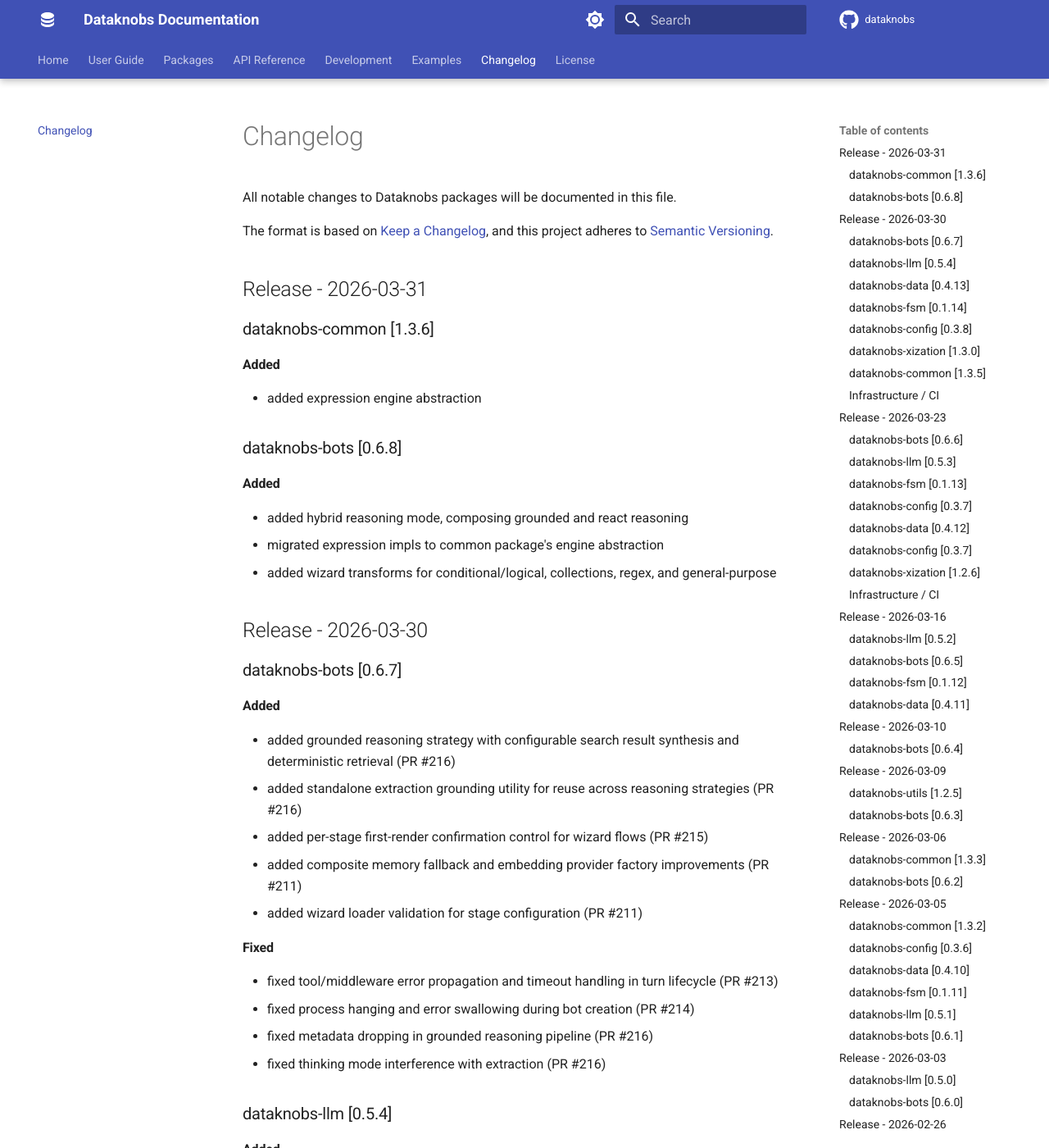
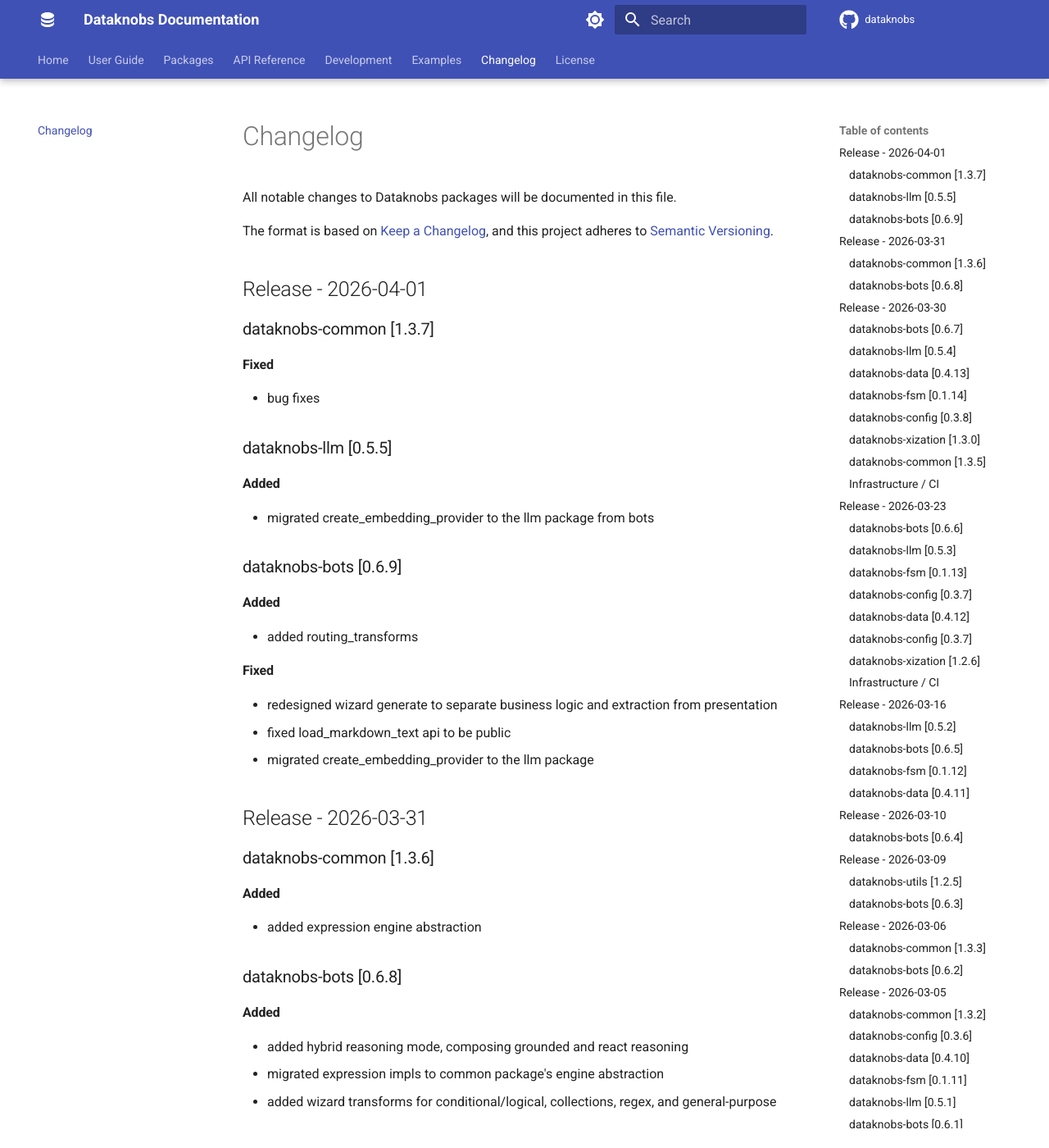
Before and after one commit to KBS-Labs/dataknobs, an MkDocs documentation site: the page built from docs/changelog.md, in a window 1280 px wide and 1400 px high. Shown: the whole window at 82% size. Built offline with MkDocs 1.6.1 and Material for MkDocs 9.7.7, drawn with Linux system fonts in a browser that asks for light colours; comment, search, counter and statistics services are not loaded.

Commit message:
bumped versions, updated release notes

```diff
--- a/docs/changelog.md
+++ b/docs/changelog.md
@@ -4,6 +4,29 @@ All notable changes to Dataknobs packages will be documented in this file.
 
 The format is based on [Keep a Changelog](https://keepachangelog.com/en/1.0.0/),
 and this project adheres to [Semantic Versioning](https://semver.org/spec/v2.0.0.html).
+
+## Release - 2026-04-01
+
+### dataknobs-common [1.3.7]
+
+#### Fixed
+- bug fixes
+
+### dataknobs-llm [0.5.5]
+
+#### Added
+- migrated create_embedding_provider to the llm package from bots
+
+### dataknobs-bots [0.6.9]
+
+#### Added
+- added routing_transforms
+
+#### Fixed
+- redesigned wizard generate to separate business logic and extraction from presentation
+- fixed load_markdown_text api to be public
+- migrated create_embedding_provider to the llm package
+
 
 ## Release - 2026-03-31
 
--- a/docs/installation.md
+++ b/docs/installation.md
@@ -307,8 +307,8 @@ CMD ["python", "app.py"]
 dataknobs-config>=0.3.8
 dataknobs-data>=0.4.13
 dataknobs-fsm>=0.1.14
-dataknobs-llm>=0.5.4
-dataknobs-bots>=0.6.8
+dataknobs-llm>=0.5.5
+dataknobs-bots>=0.6.9
 dataknobs-structures>=1.0.5
 dataknobs-utils>=1.2.5
 dataknobs-xization>=1.3.0
```
Also changed, not shown: docs/index.md (+3 -3 lines), 8 other files.
